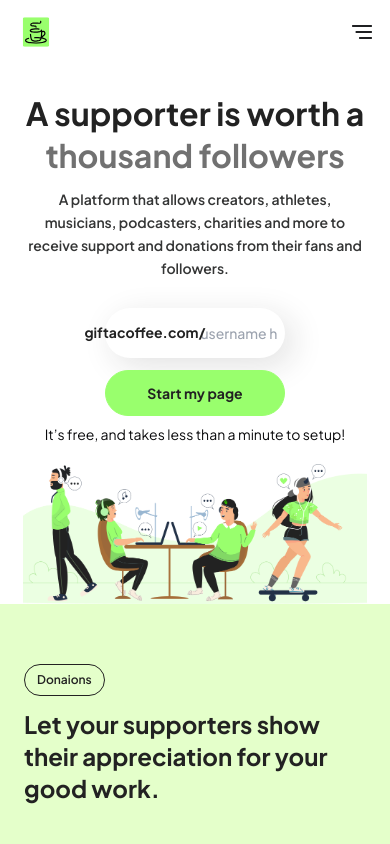
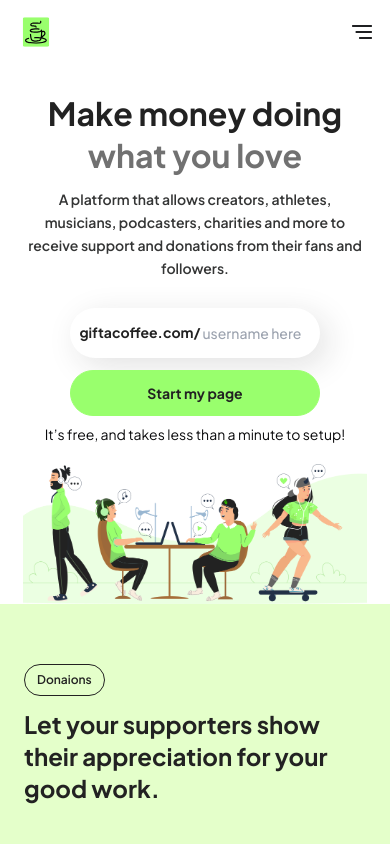
Before and after one commit to sultan93291/buy-a-coffee, a React (Vite) app: page / in a window 390 px wide. Shown: the top 844 px of the page. Built offline with nearby package versions, Linux system fonts and the light colour scheme.

Commit message:
issue fixed

```diff
--- a/src/components/HomePage/HeroSection.jsx
+++ b/src/components/HomePage/HeroSection.jsx
@@ -20,8 +20,8 @@
               className="text-[32px] leading-[132%] tracking-[-0.5%] lg:text-[50px] font-bold lg:leading-[95px]  text-headingColor"
               data-aos="fade-up"
             >
-              A supporter is worth a{" "}
-              <span className="text-headingColor2">thousand followers</span>
+              Make money doing{" "}
+              <span className="text-headingColor2">what you love</span>
             </h1>
           </div>
           <p
@@ -34,7 +34,7 @@
             and followers.
           </p>
           <div
-            className="lg:w-[687px] mx-auto mt-1 md:mt-12"
+            className=" w-[250px] lg:w-[687px] mx-auto mt-1 md:mt-12"
             data-aos="fade-up"
             data-aos-delay="200"
           >
--- a/src/components/HomePage/SupporterFunctionalitySection.jsx
+++ b/src/components/HomePage/SupporterFunctionalitySection.jsx
@@ -33,7 +33,7 @@
   ];
   return (
     <section className="pt-[60px] lg:pt-[120px] pb-[67px]">
-      <div className="conainer">
+      <div className="conainer px-2 lg:px-0">
         <div>
           <h3
             className="text-[24px] tracking-[-0.36%] leading-[132%] lg:text-[36px] mb-14 font-semibold lg:leading-[64px] lg:w-[1094px] mx-auto text-headingColor text-center"
--- a/src/components/HomePage/homeComponents/Searchbar.jsx
+++ b/src/components/HomePage/homeComponents/Searchbar.jsx
@@ -51,7 +51,7 @@
       onSubmit={handleSubmit(onSubmit)}
     >
       <div>
-        <p className="text-sm relative inline-block top-9 ml-[-100px] md:ml-0 md:text-[20px] text-headingColor font-bold md:absolute md:top-1/2 md:translate-y-[-50%] md:left-8">
+        <p className="text-sm relative inline-block top-9 ml-[-110px] md:ml-0 md:text-[20px] text-headingColor font-bold md:absolute md:top-1/2 md:translate-y-[-50%] md:left-8">
           {webUrl}
         </p>
         <div>
```
